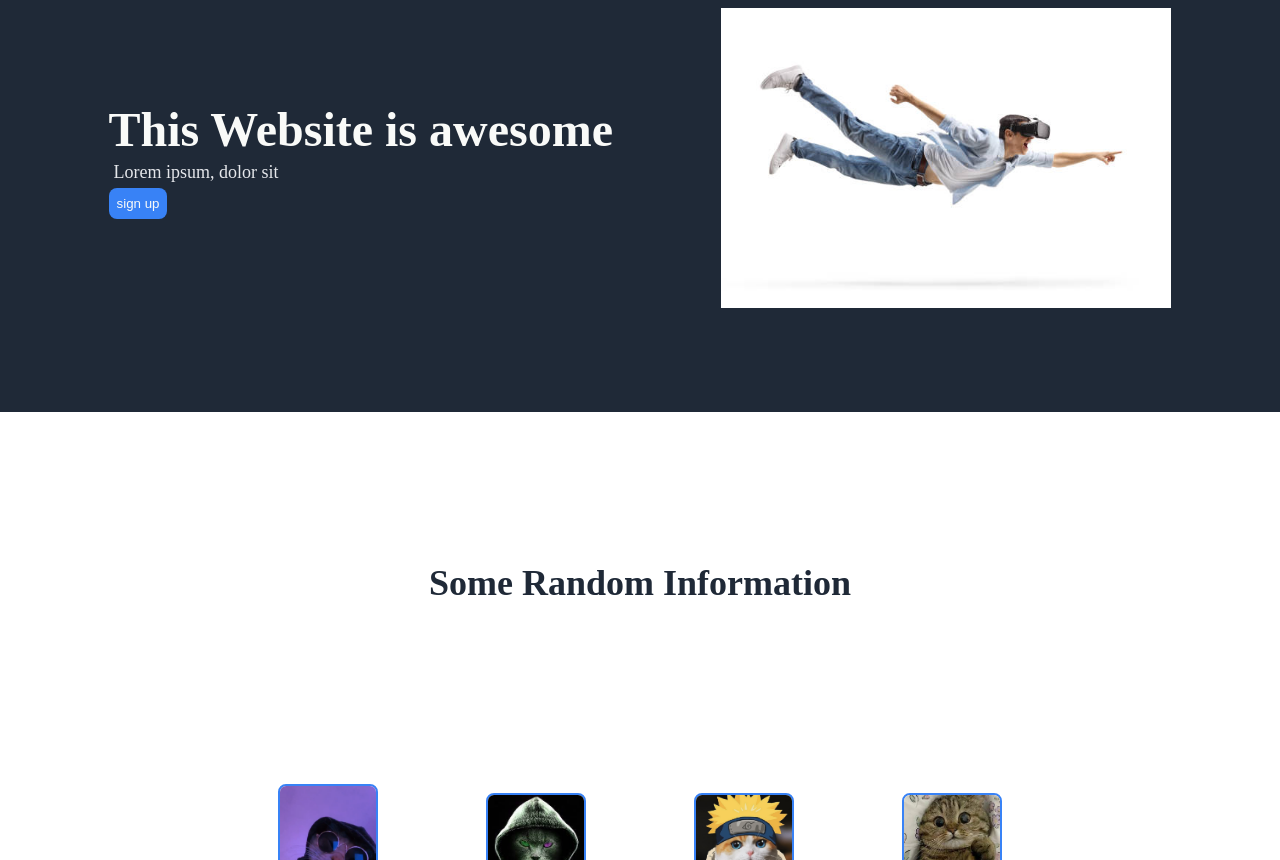
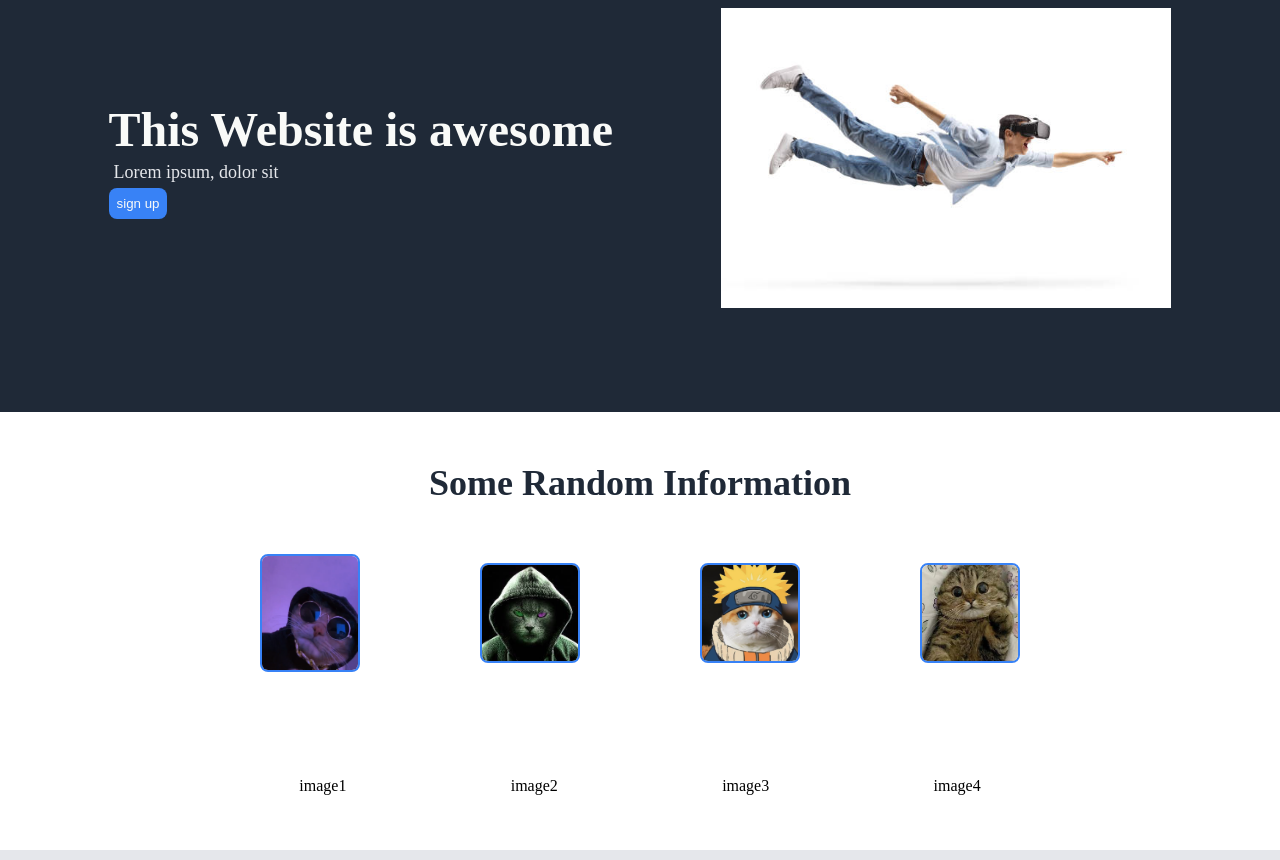
Before and after one commit to Paddychief92/Odin-Project-landing-page, a plain HTML site: page index.html in a window 1280 px wide. Shown: the part 92-952 px from the top of the page. Drawn offline with Linux system fonts and the light colour scheme.

Commit message:
adjusted spacing between sections

```diff
--- a/style.css
+++ b/style.css
@@ -59,7 +59,6 @@ header {
     display: flex;
     justify-content: space-evenly;
     align-items: center;
-    margin-bottom: 100px;
     padding-bottom: 100px;
 
 }
@@ -104,8 +103,7 @@ header {
     display: flex;
     justify-content: space-around;
     align-items: center;
-    margin: 50px;
-    padding: 50px;
+
 }
 
 .section2-container h1 {
@@ -116,10 +114,6 @@ header {
 
 
 .section3-container {
-
-    padding: 30px;
-
-
     margin: auto;
     width: 1100px;
 }
```
